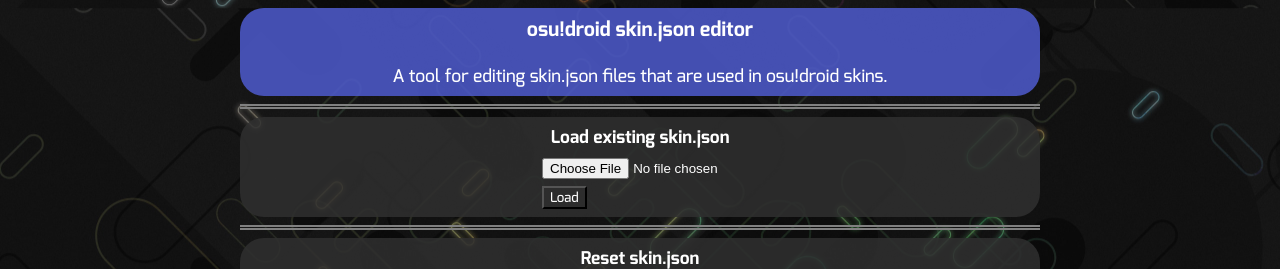
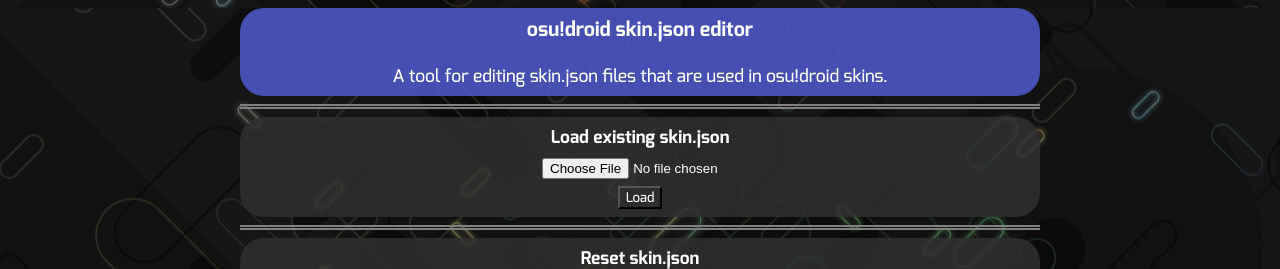
Before and after one commit to Rian8337/skin-json-editor, a React (Vite) app: page / in a window 1280 px wide. Shown: the top 269 px of the page. Built offline with nearby package versions, Linux system fonts and the light colour scheme.

Commit message:
Center "load" button in load JSON group

```diff
--- a/src/components/groups/main/LoadJsonGroup.css
+++ b/src/components/groups/main/LoadJsonGroup.css
@@ -2,6 +2,10 @@
     width: 25%;
     margin: 0 auto;
     margin-top: 0.5em;
+}
+
+.load-json-form-submit-container {
+    text-align: center;
 }
 
 .load-json-form-submit {
--- a/src/components/groups/main/LoadJsonGroup.tsx
+++ b/src/components/groups/main/LoadJsonGroup.tsx
@@ -240,11 +240,14 @@
                 encType="multipart/form-data"
             >
                 <input type="file" accept=".json" name="jsonFile" />
-                <input
-                    className="load-json-form-submit"
-                    type="submit"
-                    value="Load"
-                />
+
+                <div className="load-json-form-submit-container">
+                    <input
+                        className="load-json-form-submit"
+                        type="submit"
+                        value="Load"
+                    />
+                </div>
             </form>
         </Group>
     );
```
